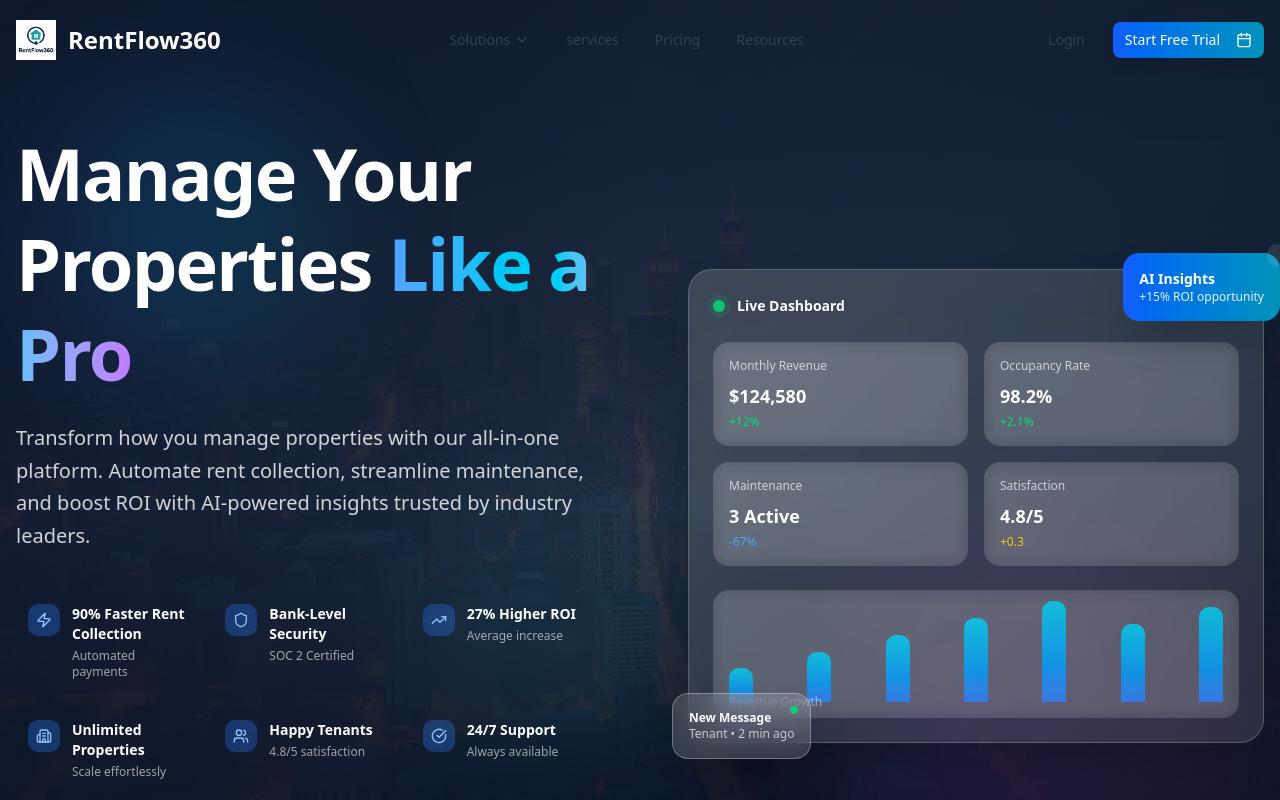
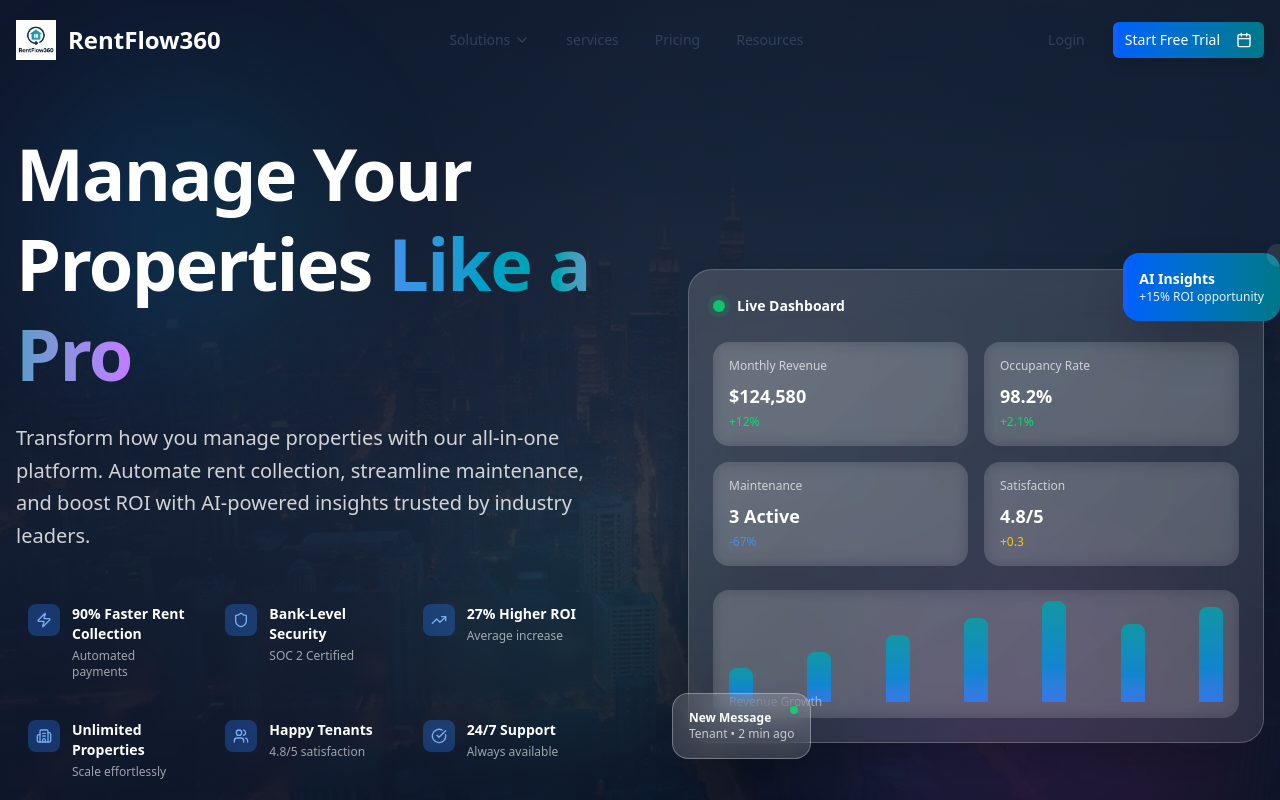
Before and after one commit to alexkemboi/kipsrealityweb, a Next.js app: page / in a window 1280 px wide. Shown: the top 800 px of the page. Built offline with nearby package versions, Linux system fonts and the light colour scheme.

Commit message:
Refactor globals.css to enhance theme variables and introduce utility classes for team colors

```diff
--- a/src/app/globals.css
+++ b/src/app/globals.css
@@ -3,118 +3,176 @@
 
 @custom-variant dark (&:is(.dark *));
 
-@theme inline {
-  --radius-sm: calc(var(--radius) - 4px);
-  --radius-md: calc(var(--radius) - 2px);
-  --radius-lg: var(--radius);
-  --radius-xl: calc(var(--radius) + 4px);
-  --color-background: var(--background);
-  --color-foreground: var(--foreground);
-  --color-card: var(--card);
-  --color-card-foreground: var(--card-foreground);
-  --color-popover: var(--popover);
-  --color-popover-foreground: var(--popover-foreground);
-  --color-primary: var(--primary);
-  --color-primary-foreground: var(--primary-foreground);
-  --color-secondary: var(--secondary);
-  --color-secondary-foreground: var(--secondary-foreground);
-  --color-muted: var(--muted);
-  --color-muted-foreground: var(--muted-foreground);
-  --color-accent: var(--accent);
-  --color-accent-foreground: var(--accent-foreground);
-  --color-destructive: var(--destructive);
-  --color-border: var(--border);
-  --color-input: var(--input);
-  --color-ring: var(--ring);
-  --color-chart-1: var(--chart-1);
-  --color-chart-2: var(--chart-2);
-  --color-chart-3: var(--chart-3);
-  --color-chart-4: var(--chart-4);
-  --color-chart-5: var(--chart-5);
-  --color-sidebar: var(--sidebar);
-  --color-sidebar-foreground: var(--sidebar-foreground);
-  --color-sidebar-primary: var(--sidebar-primary);
-  --color-sidebar-primary-foreground: var(--sidebar-primary-foreground);
-  --color-sidebar-accent: var(--sidebar-accent);
-  --color-sidebar-accent-foreground: var(--sidebar-accent-foreground);
-  --color-sidebar-border: var(--sidebar-border);
-  --color-sidebar-ring: var(--sidebar-ring);
-}
-
+@layer base {
   :root {
-  --radius: 0.625rem;
+    /* existing shadcn variables */
+    --radius: 0.65rem;
     --background: oklch(1 0 0);
-  --foreground: oklch(0.145 0 0);
+    --foreground: oklch(0.141 0.005 285.823);
     --card: oklch(1 0 0);
-  --card-foreground: oklch(0.145 0 0);
+    --card-foreground: oklch(0.141 0.005 285.823);
     --popover: oklch(1 0 0);
-  --popover-foreground: oklch(0.145 0 0);
-  --primary: oklch(0.205 0 0);
-  --primary-foreground: oklch(0.985 0 0);
-  --secondary: oklch(0.97 0 0);
-  --secondary-foreground: oklch(0.205 0 0);
-  --muted: oklch(0.97 0 0);
-  --muted-foreground: oklch(0.556 0 0);
-  --accent: oklch(0.97 0 0);
-  --accent-foreground: oklch(0.205 0 0);
+    --popover-foreground: oklch(0.141 0.005 285.823);
+    --primary: oklch(0.623 0.214 259.815);
+    --primary-foreground: oklch(0.97 0.014 254.604);
+    --secondary: oklch(0.967 0.001 286.375);
+    --secondary-foreground: oklch(0.21 0.006 285.885);
+    --muted: oklch(0.967 0.001 286.375);
+    --muted-foreground: oklch(0.552 0.016 285.938);
+    --accent: oklch(0.967 0.001 286.375);
+    --accent-foreground: oklch(0.21 0.006 285.885);
     --destructive: oklch(0.577 0.245 27.325);
-  --border: oklch(0.922 0 0);
-  --input: oklch(0.922 0 0);
-  --ring: oklch(0.708 0 0);
+    --border: oklch(0.92 0.004 286.32);
+    --input: oklch(0.92 0.004 286.32);
+    --ring: oklch(0.623 0.214 259.815);
     --chart-1: oklch(0.646 0.222 41.116);
     --chart-2: oklch(0.6 0.118 184.704);
     --chart-3: oklch(0.398 0.07 227.392);
     --chart-4: oklch(0.828 0.189 84.429);
     --chart-5: oklch(0.769 0.188 70.08);
     --sidebar: oklch(0.985 0 0);
-  --sidebar-foreground: oklch(0.145 0 0);
-  --sidebar-primary: oklch(0.205 0 0);
-  --sidebar-primary-foreground: oklch(0.985 0 0);
-  --sidebar-accent: oklch(0.97 0 0);
-  --sidebar-accent-foreground: oklch(0.205 0 0);
-  --sidebar-border: oklch(0.922 0 0);
-  --sidebar-ring: oklch(0.708 0 0);
+    --sidebar-foreground: oklch(0.141 0.005 285.823);
+    --sidebar-primary: oklch(0.623 0.214 259.815);
+    --sidebar-primary-foreground: oklch(0.97 0.014 254.604);
+    --sidebar-accent: oklch(0.967 0.001 286.375);
+    --sidebar-accent-foreground: oklch(0.21 0.006 285.885);
+    --sidebar-border: oklch(0.92 0.004 286.32);
+    --sidebar-ring: oklch(0.623 0.214 259.815);
+
+    /* TEAM COLOR SYSTEM */
+    --color-blue-50: oklch(0.97 0.014 254.604);
+    --color-blue-100: oklch(0.93 0.032 255.585);
+    --color-blue-200: oklch(0.85 0.065 254.624);
+    --color-blue-300: oklch(0.74 0.115 254.128);
+    --color-blue-400: oklch(0.65 0.160 254.624);
+    --color-blue-500: oklch(0.623 0.214 259.815);
+    --color-blue-600: oklch(0.55 0.245 262.881);
+    --color-blue-700: oklch(0.45 0.268 264.376);
+    --color-blue-800: oklch(0.35 0.279 265.522);
+    --color-blue-900: oklch(0.25 0.279 265.522);
+
+    --color-cyan-50: oklch(0.98 0.008 200.873);
+    --color-cyan-100: oklch(0.95 0.018 200.873);
+    --color-cyan-200: oklch(0.85 0.045 200.873);
+    --color-cyan-300: oklch(0.75 0.085 200.873);
+    --color-cyan-400: oklch(0.65 0.125 200.873);
+    --color-cyan-500: oklch(0.55 0.160 200.873);
+    --color-cyan-600: oklch(0.48 0.190 200.873);
+    --color-cyan-700: oklch(0.40 0.210 200.873);
+    --color-cyan-800: oklch(0.32 0.220 200.873);
+    --color-cyan-900: oklch(0.25 0.220 200.873);
+
+    --color-neutral-50: oklch(0.985 0 0);
+    --color-neutral-100: oklch(0.967 0.001 286.375);
+    --color-neutral-200: oklch(0.92 0.004 286.32);
+    --color-neutral-300: oklch(0.87 0.006 286.286);
+    --color-neutral-400: oklch(0.70 0.015 286.067);
+    --color-neutral-500: oklch(0.55 0.020 285.938);
+    --color-neutral-600: oklch(0.45 0.022 285.885);
+    --color-neutral-700: oklch(0.37 0.022 285.885);
+    --color-neutral-800: oklch(0.27 0.020 286.033);
+    --color-neutral-900: oklch(0.21 0.006 285.885);
+
+    --color-success: oklch(0.696 0.17 162.48);
+    --color-warning: oklch(0.769 0.188 70.08);
+    --color-error: oklch(0.704 0.191 22.216);
+    --color-info: oklch(0.646 0.222 41.116);
+
+    /* Standardized Gradients */
+    --gradient-primary: linear-gradient(135deg, var(--color-blue-500), var(--color-cyan-500));
+    --gradient-subtle: linear-gradient(135deg, var(--color-blue-100), var(--color-cyan-100));
+    --gradient-hero-overlay: linear-gradient(135deg, oklch(0.21 0.006 285.885 / 0.9), oklch(0.27 0.020 286.033 / 0.8));
   }
 
   .dark {
-  --background: oklch(0.145 0 0);
+    /* Existing dark mode variables */
+    --background: oklch(0.141 0.005 285.823);
     --foreground: oklch(0.985 0 0);
-  --card: oklch(0.205 0 0);
+    --card: oklch(0.21 0.006 285.885);
     --card-foreground: oklch(0.985 0 0);
-  --popover: oklch(0.205 0 0);
+    --popover: oklch(0.21 0.006 285.885);
     --popover-foreground: oklch(0.985 0 0);
-  --primary: oklch(0.922 0 0);
-  --primary-foreground: oklch(0.205 0 0);
-  --secondary: oklch(0.269 0 0);
+    --primary: oklch(0.546 0.245 262.881);
+    --primary-foreground: oklch(0.379 0.146 265.522);
+    --secondary: oklch(0.274 0.006 286.033);
     --secondary-foreground: oklch(0.985 0 0);
-  --muted: oklch(0.269 0 0);
-  --muted-foreground: oklch(0.708 0 0);
-  --accent: oklch(0.269 0 0);
+    --muted: oklch(0.274 0.006 286.033);
+    --muted-foreground: oklch(0.705 0.015 286.067);
+    --accent: oklch(0.274 0.006 286.033);
     --accent-foreground: oklch(0.985 0 0);
     --destructive: oklch(0.704 0.191 22.216);
     --border: oklch(1 0 0 / 10%);
     --input: oklch(1 0 0 / 15%);
-  --ring: oklch(0.556 0 0);
+    --ring: oklch(0.488 0.243 264.376);
     --chart-1: oklch(0.488 0.243 264.376);
     --chart-2: oklch(0.696 0.17 162.48);
     --chart-3: oklch(0.769 0.188 70.08);
     --chart-4: oklch(0.627 0.265 303.9);
     --chart-5: oklch(0.645 0.246 16.439);
-  --sidebar: oklch(0.205 0 0);
+    --sidebar: oklch(0.21 0.006 285.885);
     --sidebar-foreground: oklch(0.985 0 0);
-  --sidebar-primary: oklch(0.488 0.243 264.376);
-  --sidebar-primary-foreground: oklch(0.985 0 0);
-  --sidebar-accent: oklch(0.269 0 0);
+    --sidebar-primary: oklch(0.546 0.245 262.881);
+    --sidebar-primary-foreground: oklch(0.379 0.146 265.522);
+    --sidebar-accent: oklch(0.274 0.006 286.033);
     --sidebar-accent-foreground: oklch(0.985 0 0);
     --sidebar-border: oklch(1 0 0 / 10%);
-  --sidebar-ring: oklch(0.556 0 0);
+    --sidebar-ring: oklch(0.488 0.243 264.376);
+
+    /* Dark mode overrides for team colors */
+    --gradient-primary: linear-gradient(135deg, var(--color-blue-400), var(--color-cyan-400));
+    --gradient-hero-overlay: linear-gradient(135deg, oklch(0.141 0.005 285.823 / 0.95), oklch(0.21 0.006 285.885 / 0.9));
+  }
 }
 
-@layer base {
-  * {
-    @apply border-border outline-ring/50;
+@layer utilities {
+
+  /* Utility classes for team colors */
+  .bg-team-blue {
+    background-color: rgb(var(--color-blue-500));
   }
-  body {
-    @apply bg-background text-foreground;
+
+  .bg-team-cyan {
+    background-color: rgb(var(--color-cyan-500));
+  }
+
+  .bg-team-success {
+    background-color: rgb(var(--color-success));
+  }
+
+  .text-team-blue {
+    color: rgb(var(--color-blue-500));
+  }
+
+  .text-team-cyan {
+    color: rgb(var(--color-cyan-500));
+  }
+
+  .border-team-blue {
+    border-color: rgb(var(--color-blue-500));
+  }
+
+  .border-team-cyan {
+    border-color: rgb(var(--color-cyan-500));
+  }
+
+  /* Standardized gradients */
+  .bg-gradient-primary {
+    background-image: var(--gradient-primary);
+  }
+
+  .bg-gradient-subtle {
+    background-image: var(--gradient-subtle);
+  }
+
+  .bg-gradient-hero-overlay {
+    background-image: var(--gradient-hero-overlay);
+  }
+
+  /* Text gradients */
+  .text-gradient-primary {
+    background: var(--gradient-primary);
+    -webkit-background-clip: text;
+    -webkit-text-fill-color: transparent;
+    background-clip: text;
   }
 }
```
Lines whose indentation alone changed are shown as unchanged.
